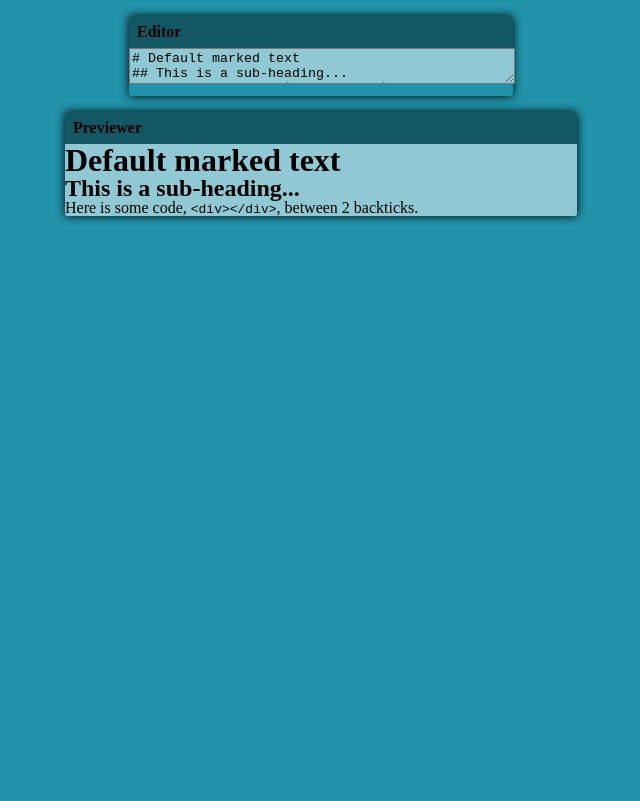
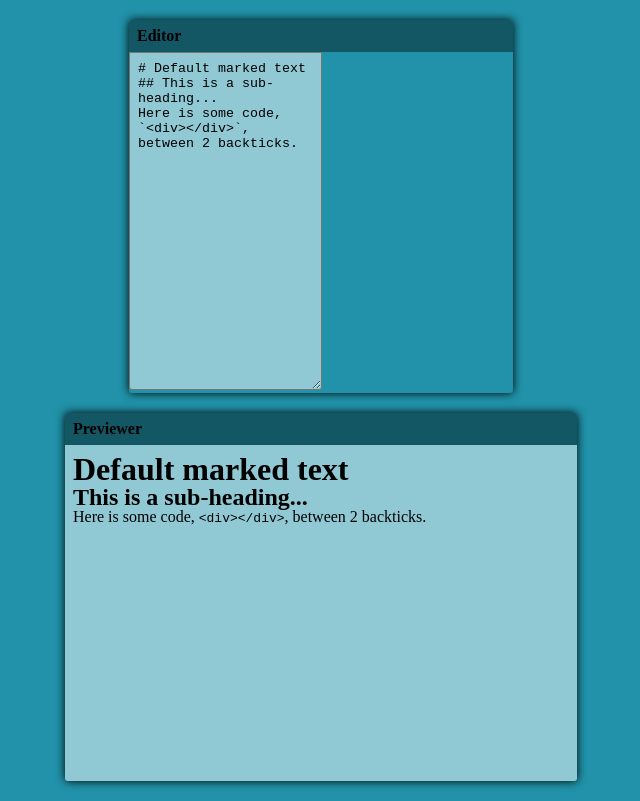
Before and after one commit to efgeorge/markdown-previewer, a React (Create React App) app: page / in a window 1280 px wide. Shown: the whole page, without its empty margins (319-959 px from the left). Built offline with nearby package versions, Linux system fonts and the light colour scheme.

Commit message:
improved styling

```diff
--- a/src/styles/Previewer.scss
+++ b/src/styles/Previewer.scss
@@ -3,6 +3,7 @@
     height: auto;
     max-height: 40bh;
     max-width: 40vw;
+    margin: 1.25rem auto;
     -webkit-box-shadow: 0 0 10px #000;
             box-shadow: 0 0 10px #000;
     border-radius: 3px;
@@ -10,5 +11,7 @@
 
 #preview {
     background-color: #90c8d4;
+    padding: 0.5rem;
+    min-height: 20rem;
     border-radius: 0 0 3px 3px;
 }
--- a/src/styles/Typefield.scss
+++ b/src/styles/Typefield.scss
@@ -1,15 +1,18 @@
 #editorWraper {
-    height: 10vh;
+    max-height: 50%;
+    width: 99%;
+    max-height: 30bh;
     max-width: 30vw;
-    margin: auto;
+    margin: 1.25rem auto;
     -webkit-box-shadow: 0 0 10px #000;
             box-shadow: 0 0 10px #000;
     border-radius: 3px;
 }
 
 #editor {
-    width: 99%;
-    max-height: 30rem;
-    // padding: 0 0.5rem 0.5rem 0.5rem;
+    width: fill;
+    min-height: 20rem;
+    padding: 0.5rem;
     background-color: #90c8d4;
+    border-radius: 0 0 3px 3px;
 }
```
